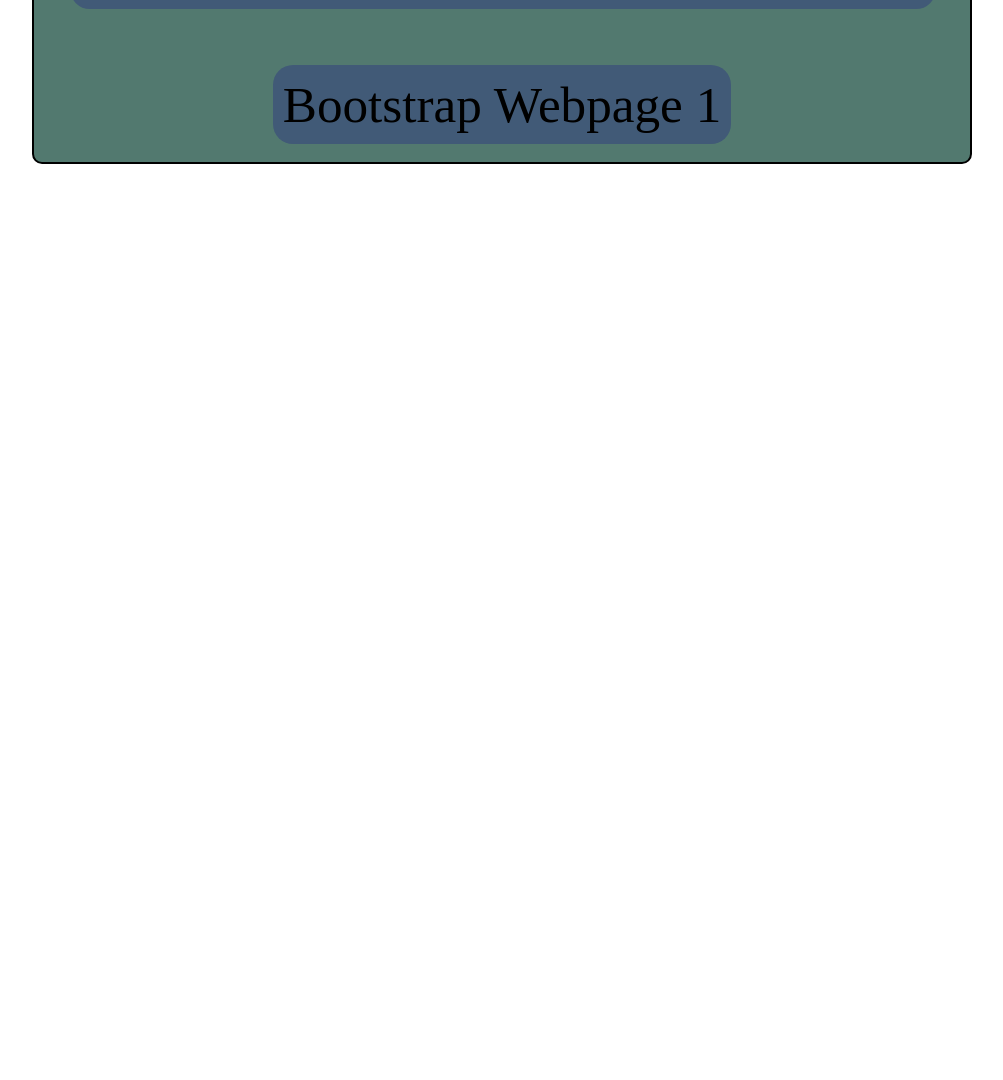
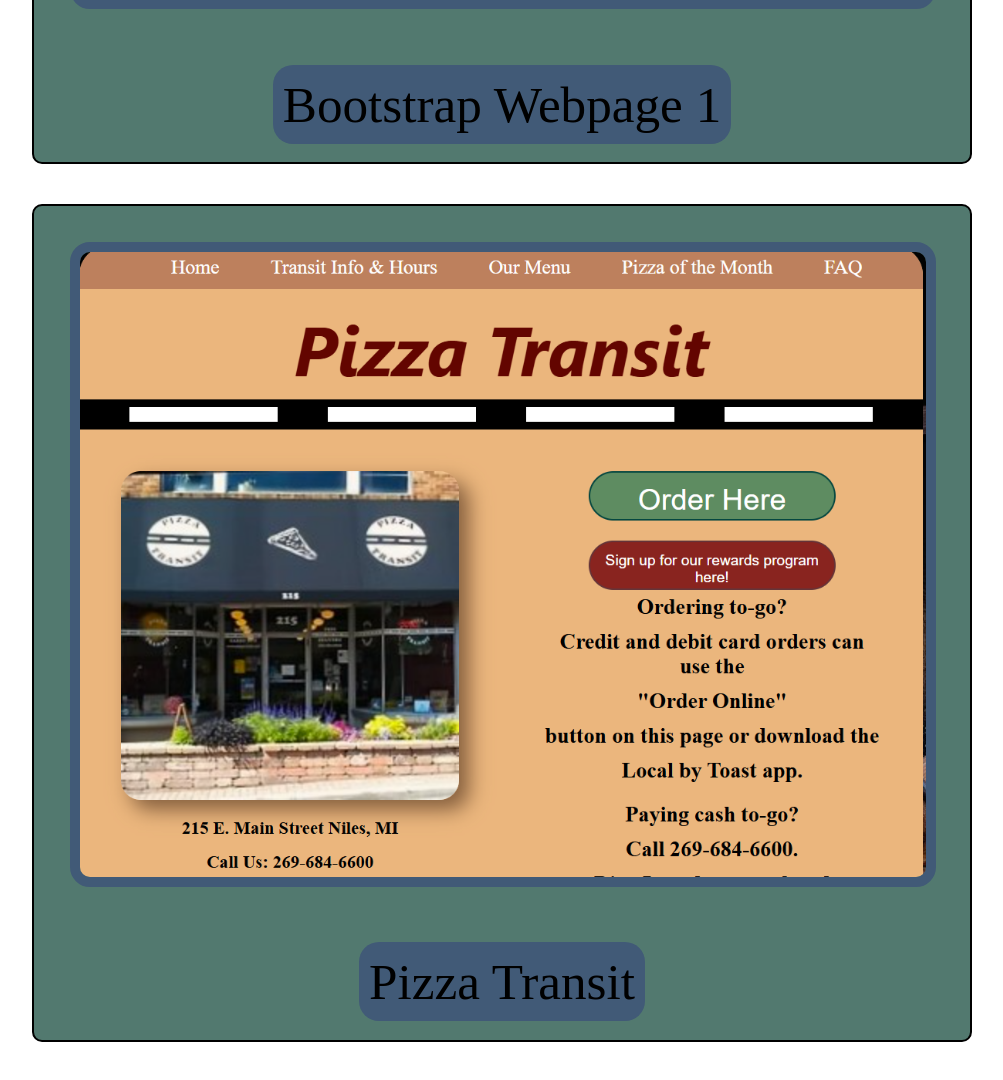
Before and after one commit to CodyCybulski/webProjects, a plain HTML site: page index.html in a window 1280 px wide. Shown: the part 8238-9318 px from the top of the page, without its empty margins (138-1141 px from the left). Before the commit the page ends 8472 px from the top, so only its background shows below. Drawn offline with Linux system fonts and the light colour scheme.

Commit message:
Add files via upload
added pizza transit page

```diff
--- a/index.html
+++ b/index.html
@@ -84,6 +84,15 @@
 </div>
 
 
+<div class="boxArea">
+    <a href="https://batpickle.github.io/pizzaTransitPage/"><img src="pizzaTransit.png"
+            alt="Pizza Transit" class="cardPhoto"></a>
+    <div class="lowerBox">Pizza Transit</div>
+</div>
+
+
+
+
 
     <script src="script.js"></script>
 </body>
```
Also changed, not shown: pizzaTransit.png (added).
